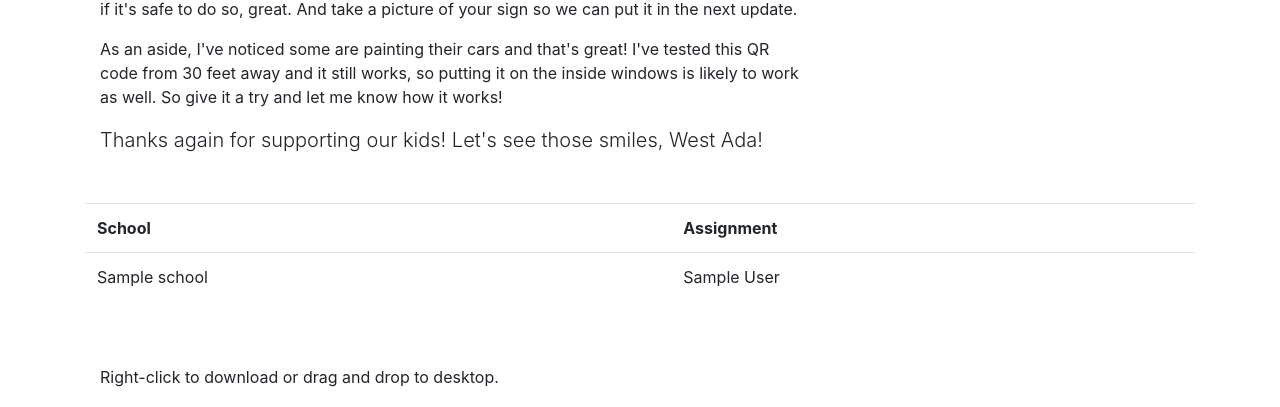
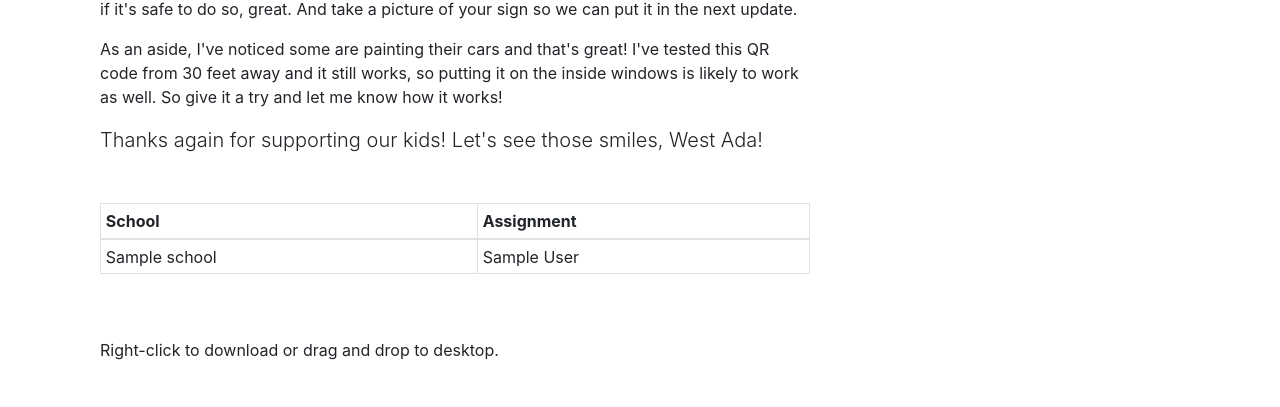
Before and after one commit to dbinetti/smilewestada, a Django app: page /sign/ in a window 1280 px wide. Shown: the part 1905-2312 px from the top of the page. Run offline with Django 3.2, Linux system fonts and the light colour scheme; the visitor is signed in with stand-in values (Sample User, id 1); tables that the repository leaves empty hold one stand-in row (values such as "Sample post"); parts of the project's set-up code (start-up, migrations or seed data) failed here and were passed over; some libraries are stand-ins or nearby versions.

Commit message:
formatting

```diff
--- a/project/app/templates/app/pages/sign.html
+++ b/project/app/templates/app/pages/sign.html
@@ -72,13 +72,16 @@
       Thanks again for supporting our kids!  Let's see those smiles, West Ada!
     </p>
   </section>
-  <section>
+  <section class='col-md-8'>
     <div class='table-responsive'>
-      <table class='table'>
+      <table class='table table-hover table-sm table-bordered'>
+        <thead>
           <tr>
             <th>School</th>
             <th>Assignment</th>
           </tr>
+        </thead>
+        <tbody>
           {% for assignment in assignments %}
             <tr>
               <td>{{assignment.school}}</td>
@@ -91,6 +94,7 @@
               </td>
             </tr>
           {% endfor %}
+        </tbody>
       </table>
     </div>
   </section>
```
Lines whose indentation alone changed are shown as unchanged.
